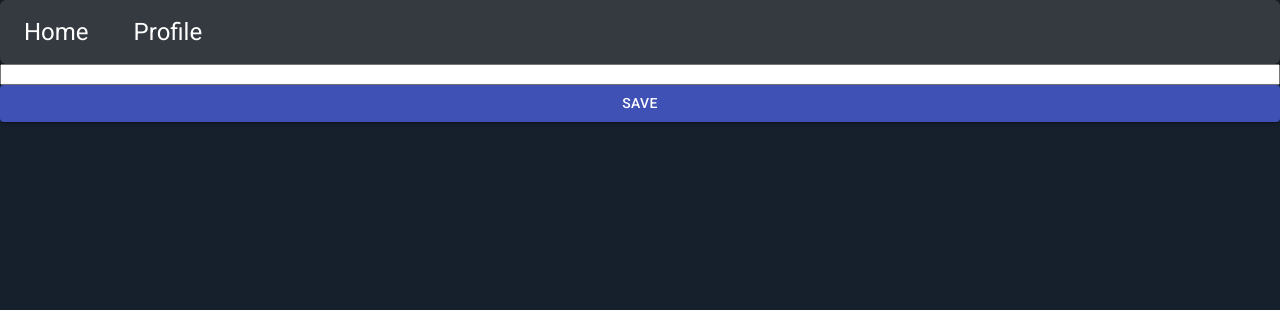
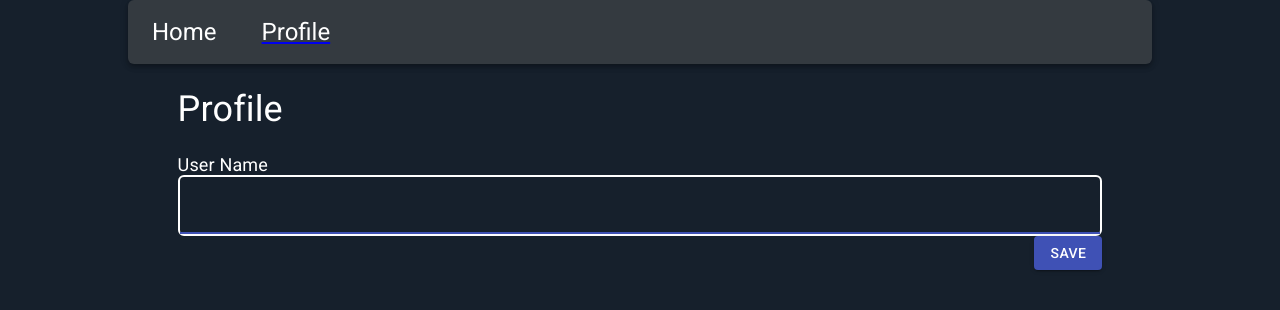
Before and after one commit to SerjPas/react-micro-blogging, a React (Create React App) app: page /profile in a window 1280 px wide. Shown: the top 310 px of the page. Built offline with nearby package versions, Linux system fonts and the light colour scheme.

Commit message:
Milestone 3 - User page - done
page that presents the current user username  - added;
new username saved locally whenever changed, and sended to the server when creating a new tweet

```diff
--- a/src/App.js
+++ b/src/App.js
@@ -9,7 +9,6 @@ import {
   BrowserRouter as Router,
   Switch,
   Route,
-  Link
 } from "react-router-dom";
 
 
--- a/src/components/NavBar.jsx
+++ b/src/components/NavBar.jsx
@@ -7,9 +7,9 @@ import { Link } from "react-router-dom";
 
 function NavBar() {
   return (
-    <Row>
+    <Row style={{justifyContent: "center", display: "flex"}}>
       <AppBar
-        style={{ backgroundColor: "#343A40", borderRadius: "6px" }}
+        style={{ backgroundColor: "#343A40", borderRadius: "6px", width: "80%", alignSelf:"center" }}
         position="static"
       >
         <Toolbar>
@@ -22,7 +22,7 @@ function NavBar() {
             </Typography>
           </Link>
 
-          <Link style={{textDecoration: "none" }} to="/profile">
+          <Link  to="/profile">
             <Typography
               style={{
                 marginLeft: "45px",
--- a/src/components/TweetList.jsx
+++ b/src/components/TweetList.jsx
@@ -11,7 +11,7 @@ import { makeStyles } from '@material-ui/core/styles';
 
 const useStyles = makeStyles({
   root: {
-    minWidth: 600,
+    minWidth: "100%",
     backgroundColor: "#343A40",
     color: "white"
   }
--- a/src/components/UserProfile.jsx
+++ b/src/components/UserProfile.jsx
@@ -1,11 +1,42 @@
-import React from "react";
-import { Card, Button, TextField } from "@material-ui/core";
+import React, { useState } from "react";
+import { Button, Input, Container } from "@material-ui/core";
 
 function UserProfile() {
+  const [name, setName] = useState("");
+
+  const handleOnSubmit = async (event) => {
+    event.preventDefault();
+    localStorage.setItem("userName", JSON.stringify(name));
+    setName("");
+  };
+
+  const handleOnNameChange = (event) => {
+    setName(event.target.value);
+  };
+
   return (
-    <form className="form">
-      <input></input>
+    <Container style={{ width: "76%" }}>
+      <form className="user-form" onSubmit={handleOnSubmit}>
+        <h1 className="margin-top-52px, h1-custom">Profile</h1>
+        <h3 className="h3-custom">User Name</h3>
+        <label htmlFor="userName"></label>
+        <Input
+          style={{
+            height: "61px",
+            color: "white",
+            border: "2px solid white",
+            borderRadius: "6px",
+          }}
+          autoFocus
+          id="userName"
+          name="name"
+          value={name}
+          onChange={handleOnNameChange}
+          inputProps={{ "aria-label": "description" }}
+          required
+        />
         <Button
+          className="user-profile-button"
           type="submit"
           variant="contained"
           color="primary"
@@ -13,6 +44,7 @@ function UserProfile() {
           Save
         </Button>
       </form>
+    </Container>
   );
 }
 
--- a/src/components/createTweet.jsx
+++ b/src/components/createTweet.jsx
@@ -14,12 +14,14 @@ class CreateTweet extends React.Component {
 
   async handleOnSubmit(event) {
     event.preventDefault();
+    const list = localStorage.getItem("userName");
+    const parsedList = JSON.parse(list);
     if (this.state.tweetInput !== "") {
       trackPromise(
         createTweet({
           content: this.state.tweetInput,
           date: new Date().toISOString(),
-          userName: "Serhii",
+          userName: parsedList,
         })
           .catch((err) => {
             this.props.setErrorMessege(err.message);
@@ -47,7 +49,6 @@ class CreateTweet extends React.Component {
       <Card
         style={{
           border: "2px solid white",
-          width: "600px",
           height: "180px",
           color: "white",
           backgroundColor: "#343A40",
--- a/src/index.css
+++ b/src/index.css
@@ -76,6 +76,40 @@ code {
   background-color: "#343A40";
   border: 2px solid white;
 }
-.nav{
+.nav {
   display: flex;
 }
+
+.user-form {
+  color: white;
+  display: flex;
+  flex-direction: column;
+}
+.user-profile-button {
+  width: 68px;
+  height: 34px;
+  background: #007bff;
+  border-radius: 4px;
+  align-self: flex-end;
+}
+
+.h3-custom {
+  font-family: Roboto;
+  font-style: normal;
+  font-weight: normal;
+  font-size: 18px;
+  line-height: 21px;
+  margin: 0;
+}
+
+.h1-custom {
+  font-family: Roboto;
+  font-style: normal;
+  font-weight: normal;
+  font-size: 36px;
+  line-height: 42px;
+}
+
+.margin-top-52px {
+  margin-top: 52px;
+}
```
Lines whose indentation alone changed are shown as unchanged.
